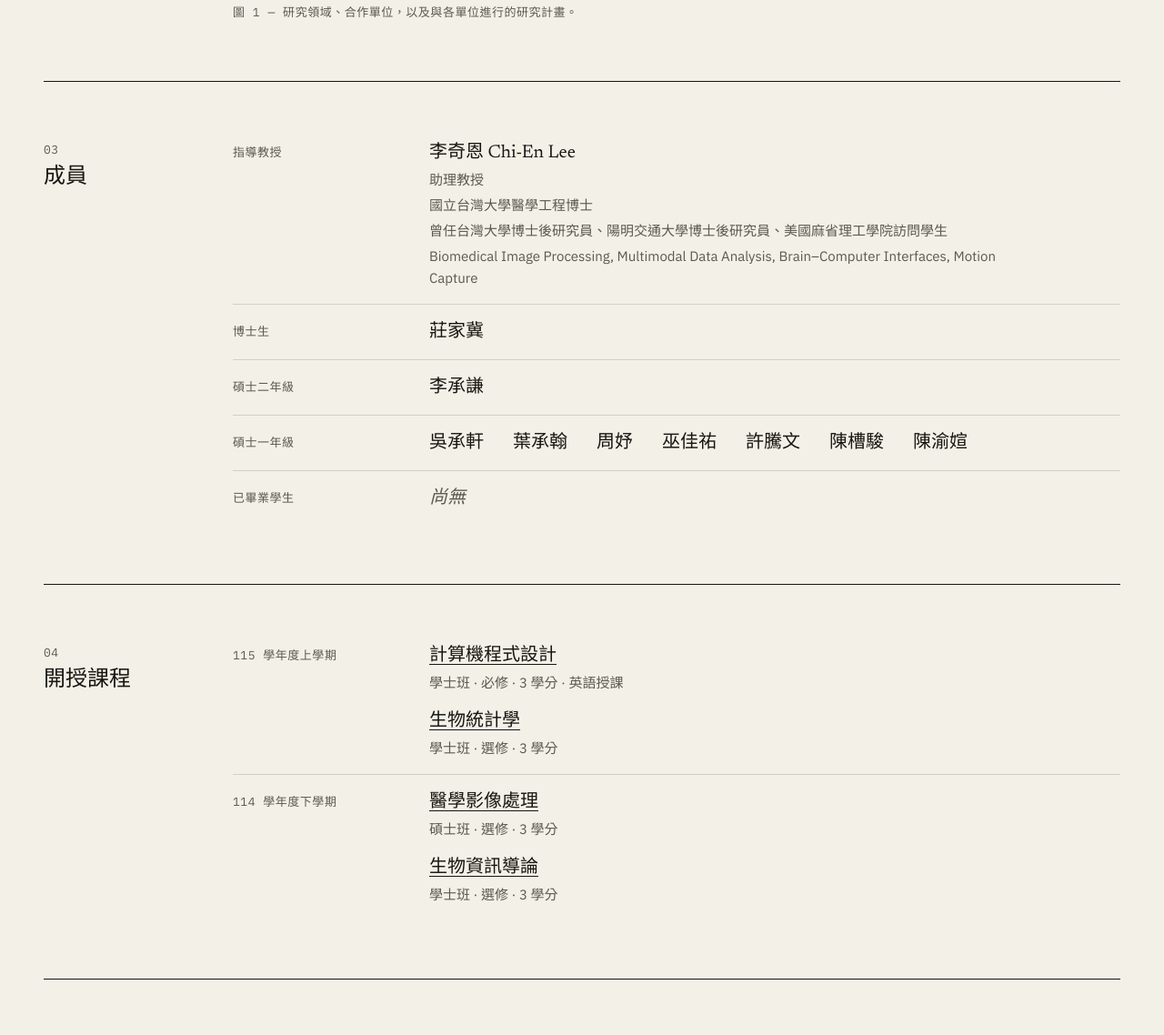
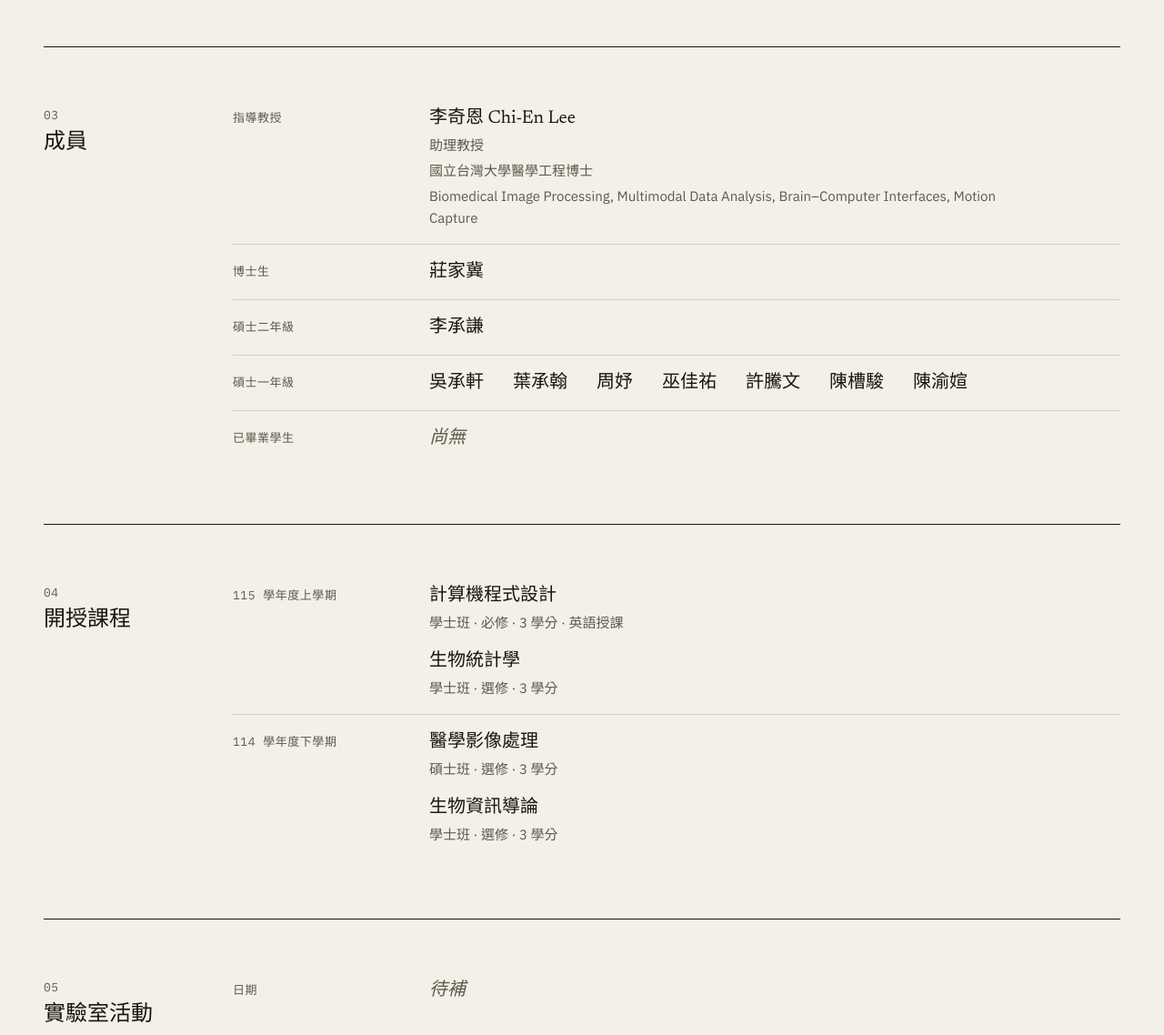
Before and after one commit to miralabnchu/miralabnchu.github.io, a plain HTML site: page index.html in a window 1280 px wide. Shown: the part 2315-3453 px from the top of the page at 91% size. Drawn offline with Linux system fonts and the light colour scheme.

Commit message:
Remove figure caption, PI experience line and course links
Co-Authored-By: Claude Fable 5.2 <noreply@anthropic.com>

```diff
--- a/index.html
+++ b/index.html
@@ -177,8 +177,6 @@
             </div>
           </div>
         </div>
-
-        <figcaption data-en="Fig. 1 — Research areas, partner institutions and the projects carried out with each.">圖 1 — 研究領域、合作單位，以及與各單位進行的研究計畫。</figcaption>
       </figure>
     </section>
 
@@ -196,9 +194,7 @@
           <dd>
             李奇恩 Chi-En Lee
             <small data-en="Assistant Professor">助理教授</small>
-            <small data-en="Ph.D. in Biomedical Engineering, National Taiwan University">國立台灣大學醫學工程博士</small>
-            <small data-en="Formerly postdoctoral researcher at National Taiwan University and National Yang Ming Chiao Tung University; visiting student at MIT">曾任台灣大學博士後研究員、陽明交通大學博士後研究員、美國麻省理工學院訪問學生</small>
-            <small>Biomedical Image Processing, Multimodal Data Analysis, Brain–Computer Interfaces, Motion Capture</small>
+            <small data-en="Ph.D. in Biomedical Engineering, National Taiwan University">國立台灣大學醫學工程博士</small>            <small>Biomedical Image Processing, Multimodal Data Analysis, Brain–Computer Interfaces, Motion Capture</small>
           </dd>
         </div>
         <div><dt data-en="Ph.D. student">博士生</dt><dd><ul class="names"><li>莊家冀</li></ul></dd></div>
@@ -216,18 +212,18 @@
         <h2 data-en="Courses">開授課程</h2>
       </header>
 
-      <!-- 每一列一個學期，新的放最上面；課名連到學校的教學大綱 -->
+      <!-- 每一列一個學期，新的放最上面 -->
       <dl class="rows">
         <div>
           <dt data-en="Fall 2026 (115-1)">115 學年度上學期</dt>
           <dd>
             <ul class="courses">
               <li>
-                <a href="https://onepiece.nchu.edu.tw/cofsys/plsql/Syllabus_main?v_strm=1151&amp;v_class_nbr=1677" target="_blank" rel="noopener" data-en="Computer Programming">計算機程式設計</a>
+                <span data-en="Computer Programming">計算機程式設計</span>
                 <small data-en="Undergraduate · Required · 3 credits · Taught in English">學士班 · 必修 · 3 學分 · 英語授課</small>
               </li>
               <li>
-                <a href="https://onepiece.nchu.edu.tw/cofsys/plsql/Syllabus_main?v_strm=1151&amp;v_class_nbr=2962" target="_blank" rel="noopener" data-en="Biostatistics">生物統計學</a>
+                <span data-en="Biostatistics">生物統計學</span>
                 <small data-en="Undergraduate · Elective · 3 credits">學士班 · 選修 · 3 學分</small>
               </li>
             </ul>
@@ -238,11 +234,11 @@
           <dd>
             <ul class="courses">
               <li>
-                <a href="https://onepiece.nchu.edu.tw/cofsys/plsql/Syllabus_main?v_strm=1142&amp;v_class_nbr=3998" target="_blank" rel="noopener" data-en="Medical Image Processing">醫學影像處理</a>
+                <span data-en="Medical Image Processing">醫學影像處理</span>
                 <small data-en="Graduate · Elective · 3 credits">碩士班 · 選修 · 3 學分</small>
               </li>
               <li>
-                <a href="https://onepiece.nchu.edu.tw/cofsys/plsql/Syllabus_main?v_strm=1142&amp;v_class_nbr=3344" target="_blank" rel="noopener" data-en="Introduction to Bioinformatics">生物資訊導論</a>
+                <span data-en="Introduction to Bioinformatics">生物資訊導論</span>
                 <small data-en="Undergraduate · Elective · 3 credits">學士班 · 選修 · 3 學分</small>
               </li>
             </ul>
```
Also changed, not shown: 1 other file.
